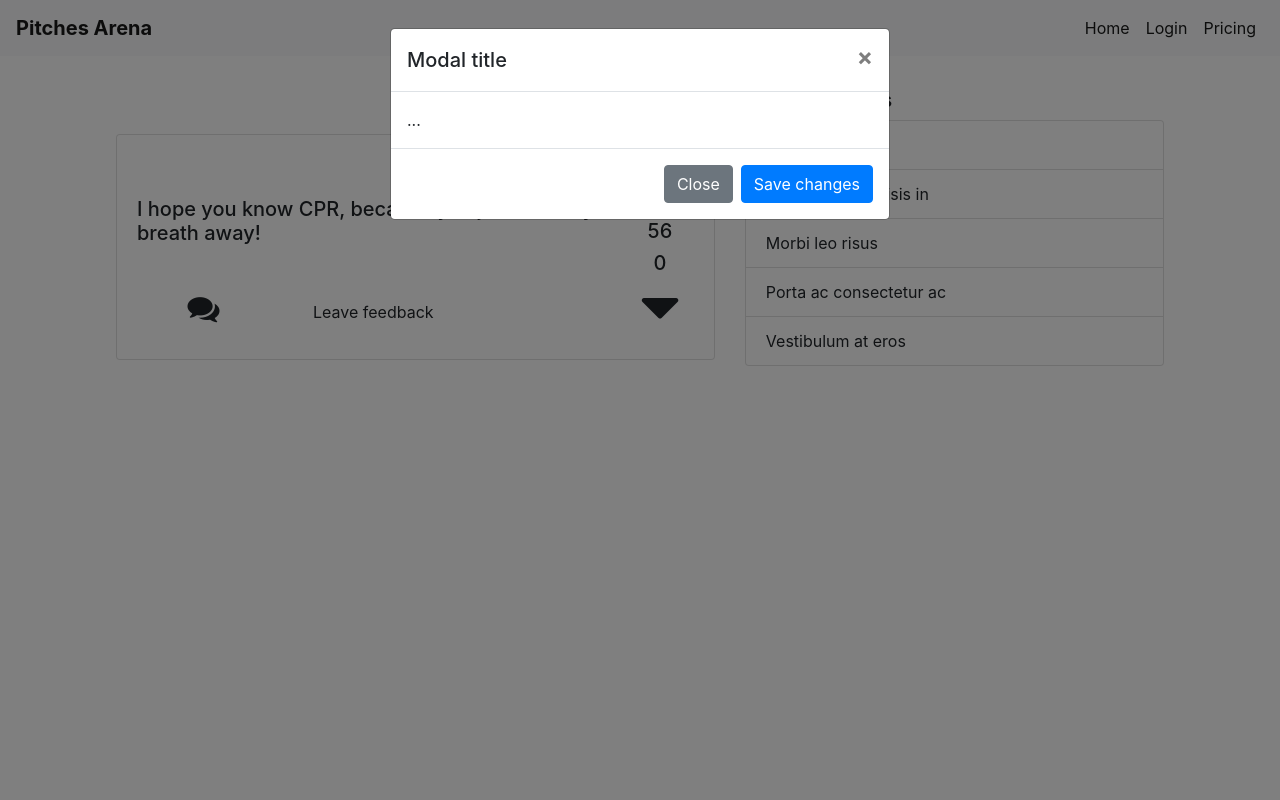
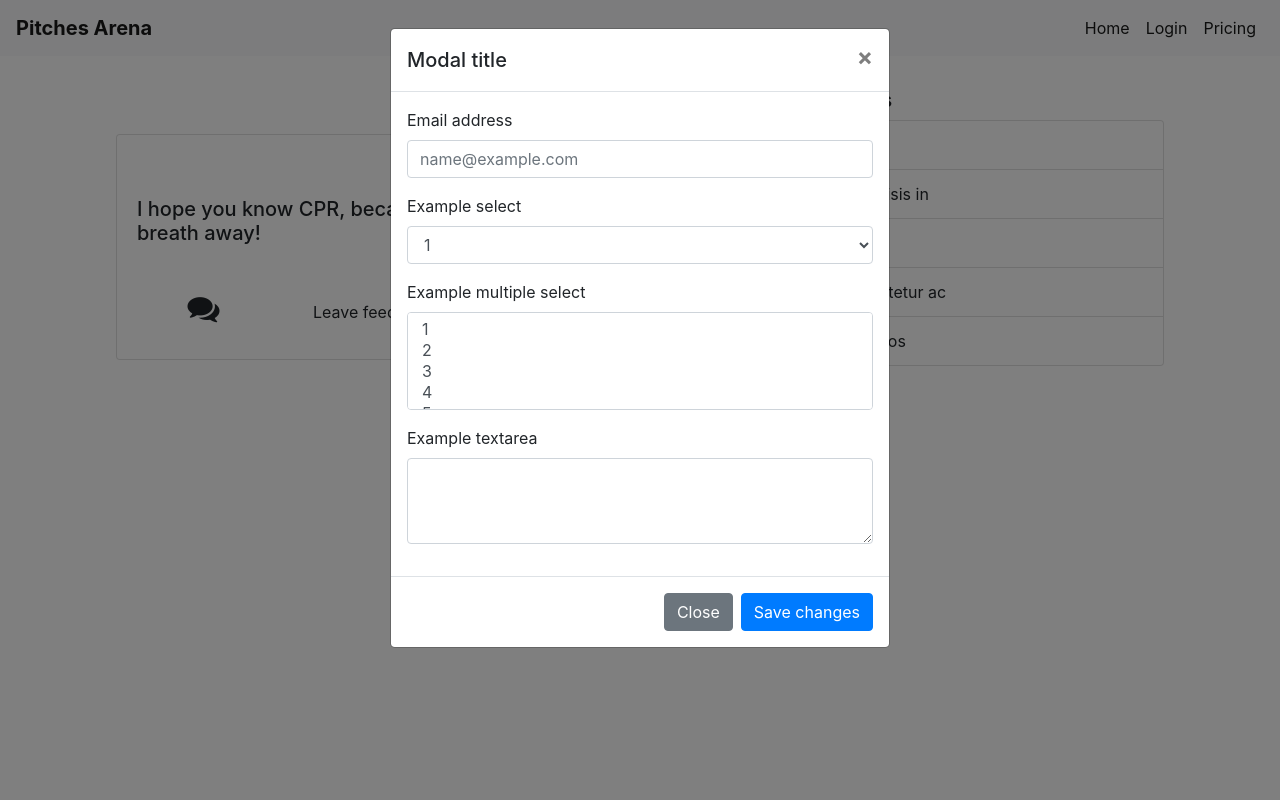
Before and after one commit to k-koech/Notebook, a Flask app: page / in a window 1280 px wide, after a click on "Add Pitches". Run offline with Flask 2, Linux system fonts and the light colour scheme; some libraries are stand-ins or nearby versions.

Commit message:
updated files

```diff
--- a/app/main/views.py
+++ b/app/main/views.py
@@ -1,6 +1,6 @@
 from flask import render_template,request,redirect,url_for, abort
 from . import main
-from ..models import Review, User
+from ..models import  User
 from flask_login import login_required, current_user
 from .forms import ReviewForm,UpdateProfile
 from .. import db, photos
--- a/app/templates/addPitchModal.html
+++ b/app/templates/addPitchModal.html
@@ -8,7 +8,39 @@
         </button>
       </div>
       <div class="modal-body">
-        ...
+      <!-- start of form -->
+        <form>
+          <div class="form-group">
+            <label>Email address</label>
+            <input type="email" class="form-control" id="exampleFormControlInput1" placeholder="name@example.com">
+          </div>
+          <div class="form-group">
+            <label for="exampleFormControlSelect1">Example select</label>
+            <select class="form-control" id="exampleFormControlSelect1">
+              <option>1</option>
+              <option>2</option>
+              <option>3</option>
+              <option>4</option>
+              <option>5</option>
+            </select>
+          </div>
+          <div class="form-group">
+            <label for="exampleFormControlSelect2">Example multiple select</label>
+            <select multiple class="form-control" id="exampleFormControlSelect2">
+              <option>1</option>
+              <option>2</option>
+              <option>3</option>
+              <option>4</option>
+              <option>5</option>
+            </select>
+          </div>
+          <div class="form-group">
+            <label for="exampleFormControlTextarea1">Example textarea</label>
+            <textarea class="form-control" id="exampleFormControlTextarea1" rows="3"></textarea>
+          </div>
+        </form>
+        <!-- endform -->
+
       </div>
       <div class="modal-footer">
         <button type="button" class="btn btn-secondary" data-dismiss="modal">Close</button>
--- a/manage.py
+++ b/manage.py
@@ -1,6 +1,6 @@
 from app import create_app,db
 from flask_script import Manager,Server
-from app.models import User,Role
+from app.models import User,Rolek
 from flask_migrate import Migrate, MigrateCommand
 
 
@@ -23,7 +23,7 @@ def test():
 
 @manager.shell
 def make_shell_context():
-    return dict(app = app,db = db,User = User, Role = Role )
+    return dict(app = app,db = db,User = User, Role = Rolek )
 
 if __name__ == '__main__':
     manager.run()
```
Also changed, not shown: app/models.py (+22 -19 lines).
